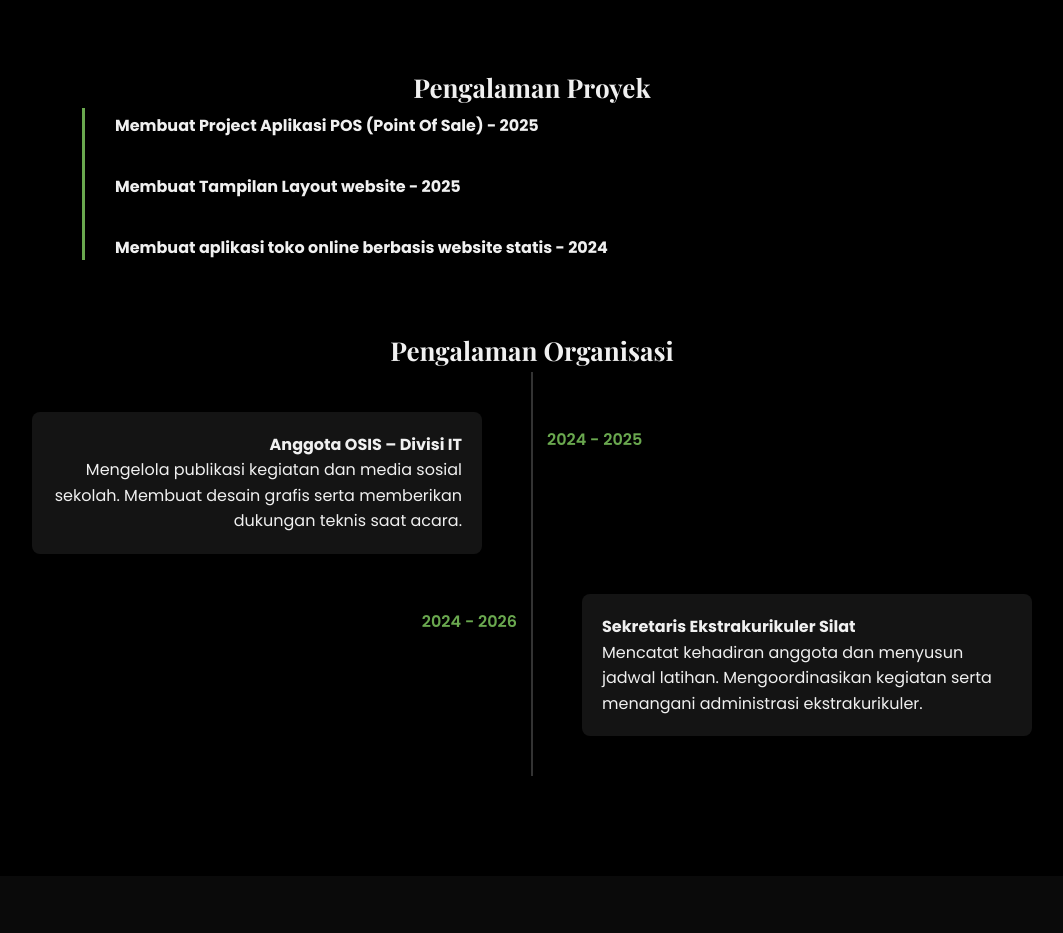
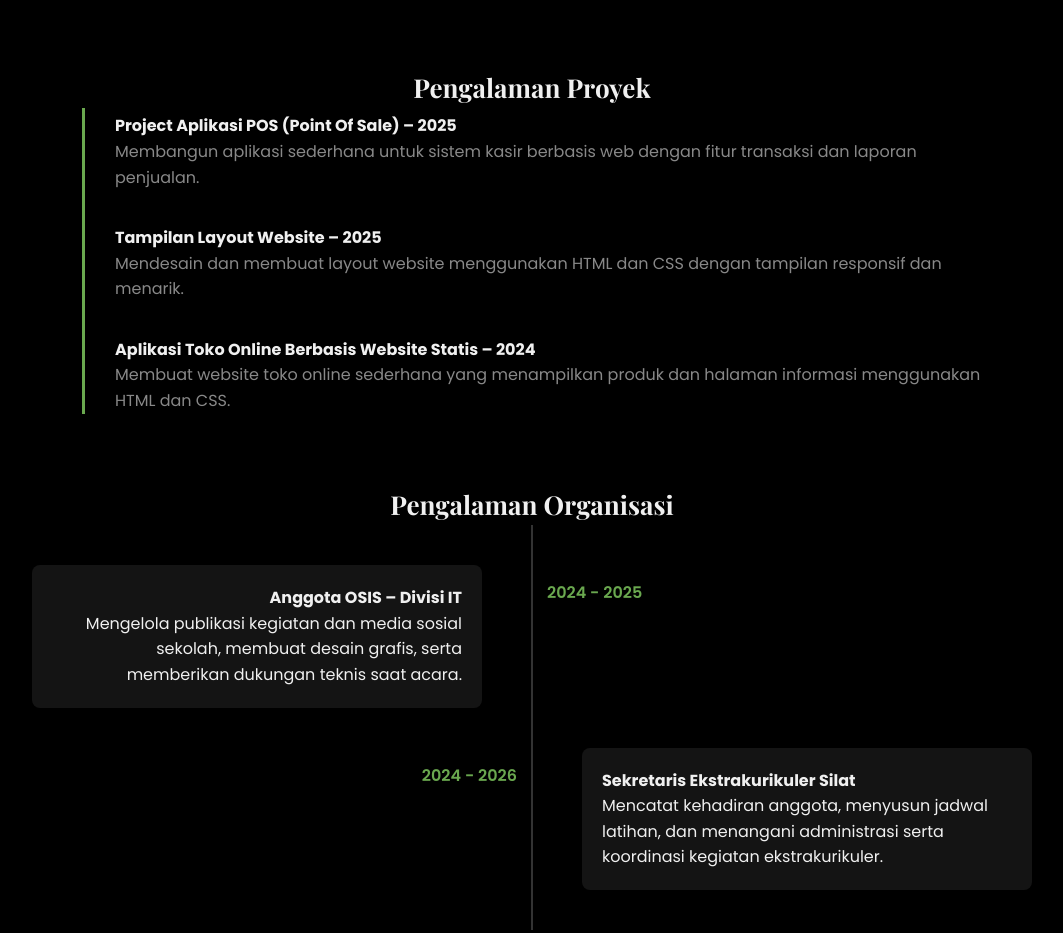
Before and after one commit to aqilla14/aqilla14.github.io, a plain HTML site: page index.html in a window 1280 px wide. Shown: the part 2248-3181 px from the top of the page, without its empty margins (108-1171 px from the left). Drawn offline with nearby package versions, Linux system fonts and the light colour scheme.

Commit message:
update index.html

```diff
--- a/index.html
+++ b/index.html
@@ -101,16 +101,20 @@
         </div>
     </div>
 </div>
+
 <h3 class="center-text reveal-item" style="margin-top: 70px;">Pengalaman Proyek</h3>
 <div class="list-vertical reveal-item">
     <div class="item reveal-item">
-                    <h4>Membuat Project Aplikasi POS (Point Of Sale) - 2025</h4>
+        <h4>Project Aplikasi POS (Point Of Sale) – 2025</h4>
+        <p class="small muted">Membangun aplikasi sederhana untuk sistem kasir berbasis web dengan fitur transaksi dan laporan penjualan.</p>
     </div>
     <div class="item reveal-item">
-                    <h4>Membuat Tampilan Layout website - 2025 </h4>
+        <h4>Tampilan Layout Website – 2025</h4>
+        <p class="small muted">Mendesain dan membuat layout website menggunakan HTML dan CSS dengan tampilan responsif dan menarik.</p>
     </div>
     <div class="item reveal-item">
-                    <h4>Membuat aplikasi toko online berbasis website statis - 2024</h4>
+        <h4>Aplikasi Toko Online Berbasis Website Statis – 2024</h4>
+        <p class="small muted">Membuat website toko online sederhana yang menampilkan produk dan halaman informasi menggunakan HTML dan CSS.</p>
     </div>
 </div>
 
@@ -120,18 +124,17 @@
         <div class="ti-year">2024 - 2025</div>
         <div class="ti-body">
             <h4>Anggota OSIS – Divisi IT</h4>
-                        <p class="small">Mengelola publikasi kegiatan dan media sosial sekolah. Membuat desain grafis serta memberikan dukungan teknis saat acara.</p>
+            <p class="small">Mengelola publikasi kegiatan dan media sosial sekolah, membuat desain grafis, serta memberikan dukungan teknis saat acara.</p>
         </div>
     </div>
+
     <div class="timeline-item reveal-item">
         <div class="ti-year">2024 - 2026</div>
         <div class="ti-body">
             <h4>Sekretaris Ekstrakurikuler Silat</h4>
-                        <p class="small">Mencatat kehadiran anggota dan menyusun jadwal latihan. Mengoordinasikan kegiatan serta menangani administrasi ekstrakurikuler.</p>
+            <p class="small">Mencatat kehadiran anggota, menyusun jadwal latihan, dan menangani administrasi serta koordinasi kegiatan ekstrakurikuler.</p>
         </div>
     </div>
-            </div>
-
 </div>
   </section>
 
```
Lines whose indentation alone changed are shown as unchanged.
